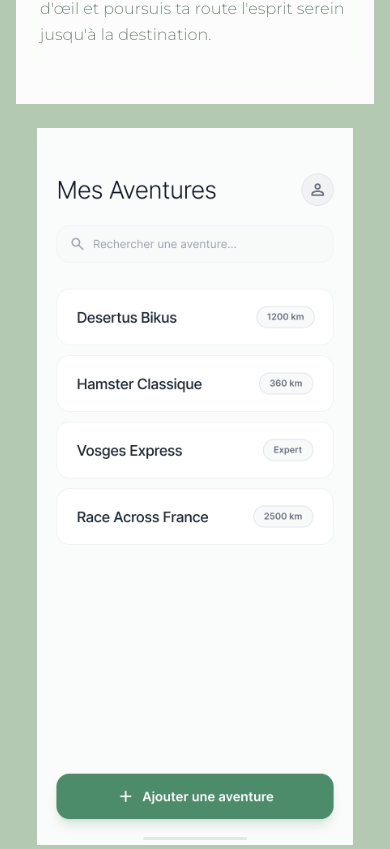
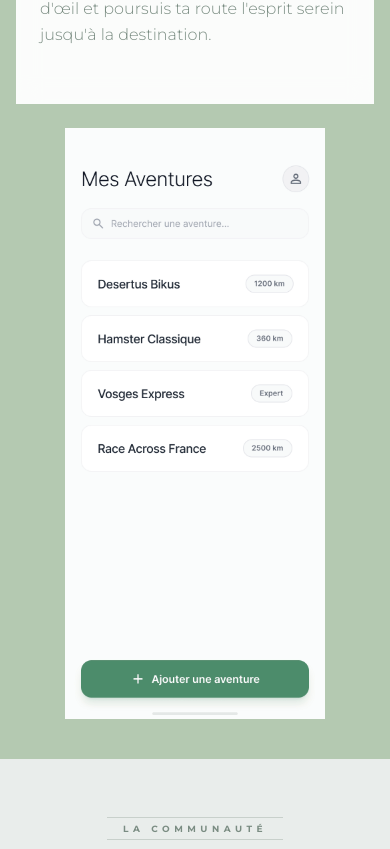
Before and after one commit to Guicom/ridenrest-web, a React (Vite) app: page / in a window 390 px wide. Shown: the part 1715-2564 px from the top of the page. Built offline with nearby package versions, Linux system fonts and the light colour scheme; a web font is replaced by a local one.

Commit message:
FIx step2 size

```diff
--- a/components/FeatureStepTwo.tsx
+++ b/components/FeatureStepTwo.tsx
@@ -18,11 +18,11 @@ export const FeatureStepTwo: React.FC = () => {
             Sélectionne l'option qui te plaît, fais une réservation sur Booking en un clin d'œil et poursuis ta route l'esprit serein jusqu'à la destination.
             </p>
           </div>
-          <div className="flex justify-center md:justify-end items-center min-h-[60vh] sm:min-h-[320px] md:min-h-[450px] lg:min-h-[520px] w-full min-w-0">
+          <div className="flex justify-center md:justify-end items-center min-h-[50vh] sm:min-h-[320px] md:min-h-[450px] lg:min-h-[520px] w-full min-w-0">
             <img
               src="/images/step2.gif"
               alt="Interface Ride'n'Rest - visualisation des hébergements sur la trace"
-              className="max-w-full w-full md:w-auto md:max-w-[min(100%,640px)] h-auto max-h-[85vh] sm:max-h-[55vh] md:max-h-[70vh] lg:max-h-[80vh] rounded-xl sm:rounded-2xl sm:shadow-2xl sm:border sm:border-white/20 object-contain"
+              className="max-w-full w-full md:w-auto md:max-w-[min(100%,640px)] h-auto max-h-[70vh] sm:max-h-[55vh] md:max-h-[70vh] lg:max-h-[80vh] rounded-xl sm:rounded-2xl sm:shadow-2xl sm:border sm:border-white/20 object-contain"
             />
           </div>
         </div>
```
